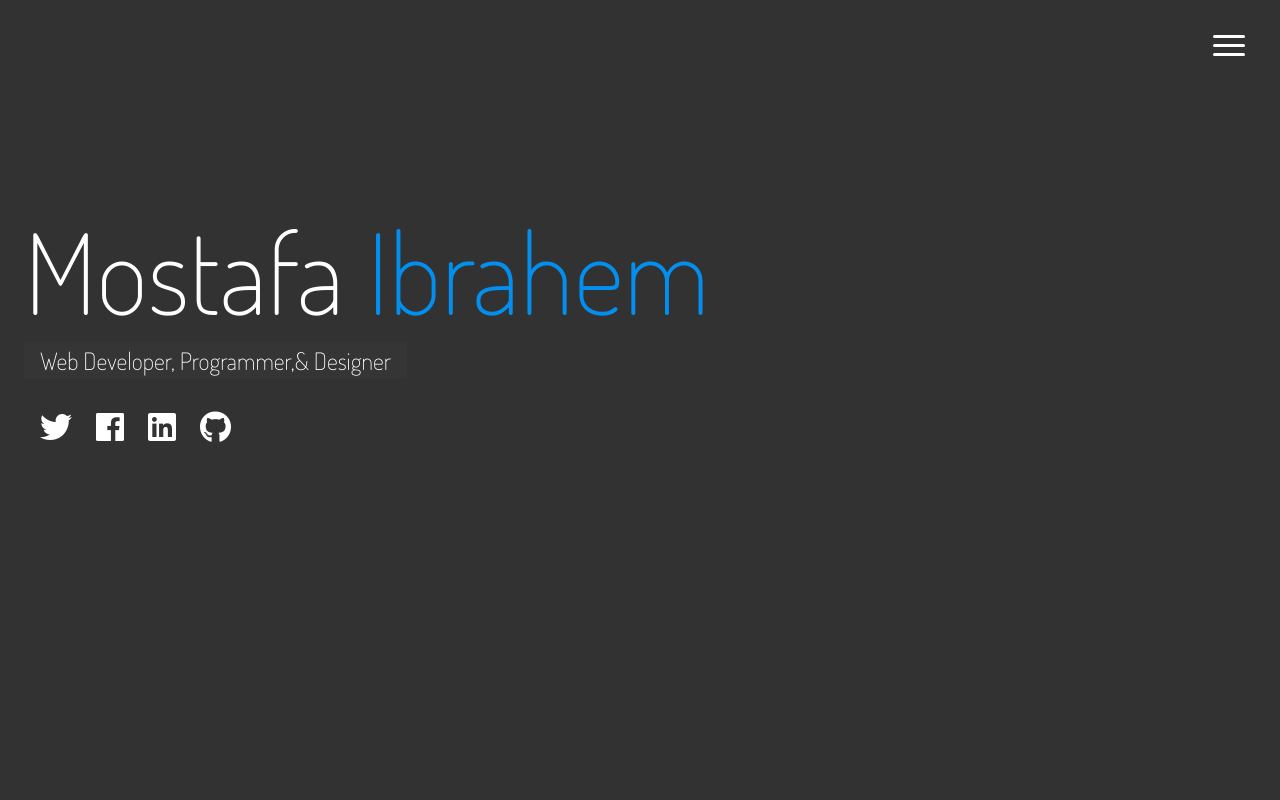
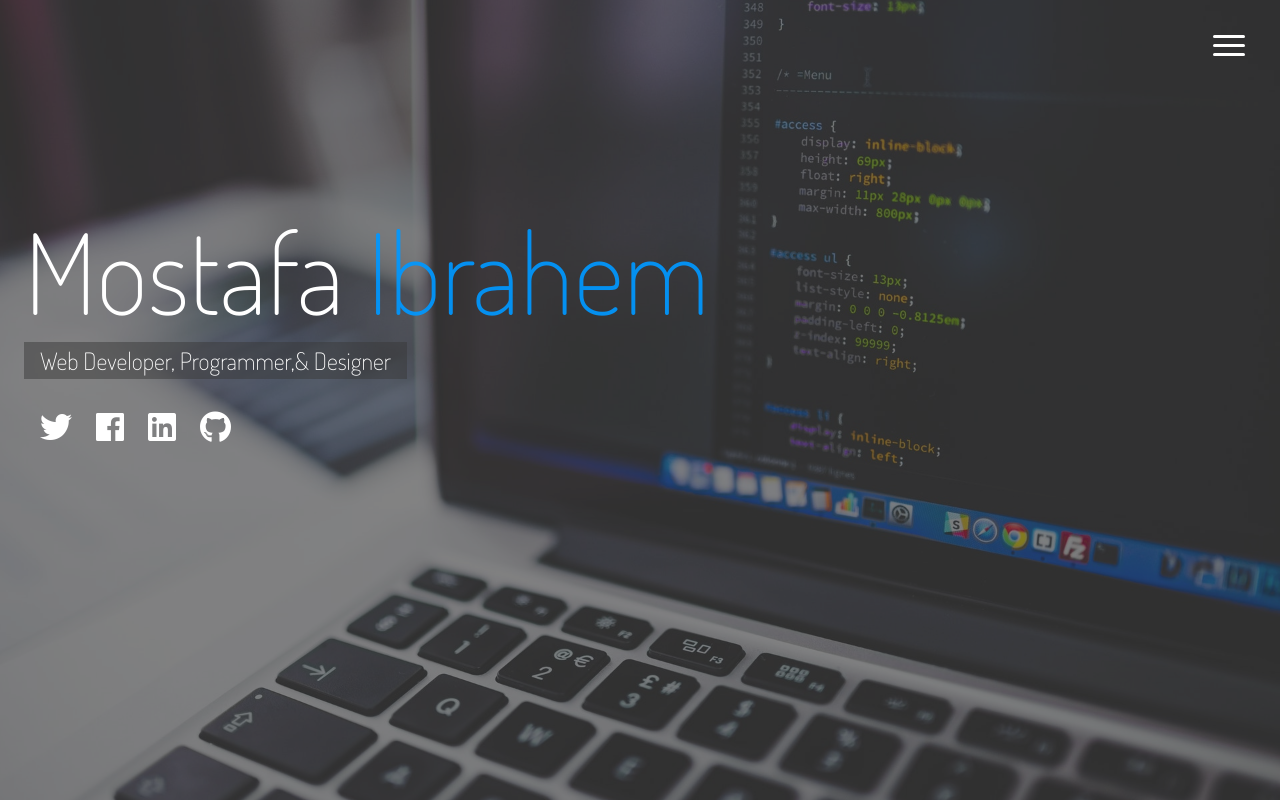
Before and after one commit to mfaibrahem/my_portfolio, a website: page dist/index.html in a window 1280 px wide. Drawn offline with Linux system fonts and the light colour scheme; the site is published under a folder, as on GitHub Pages, so addresses that start at the root find nothing; a web font is replaced by a local one.

Commit message:
fix body img

```diff
--- a/package.json
+++ b/package.json
@@ -3,13 +3,16 @@
   "version": "1.0.0",
   "description": "portfolio website",
   "main": "index.js",
+  "homepage": "http://mfaibrahem.github.io/my_portfolio",
   "scripts": {
     "sass": "node-sass -w scss/ -o dist/css/ --recursive",
+    "deploy": "gh-pages -d dist",
     "test": "echo \"Error: no test specified\" && exit 1"
   },
   "author": "Mostafa Ibrahem",
   "license": "ISC",
   "dependencies": {
+    "gh-pages": "^1.2.0",
     "node-sass": "^4.9.3"
   }
 }
--- a/scss/_config.scss
+++ b/scss/_config.scss
@@ -2,7 +2,7 @@ $primary-background-color: #333;
 $primary-color: #fff;
 $secondary-color: rgba(0, 151, 255, 0.925);
 $show-home-img: true;
-$home-img: url("/dist/assets/img/background.jpg");
+$home-img: url("../assets/img/background.jpg");
 $background-opacity: .6;
 
 
```
Also changed, not shown: dist/css/main.css, 1 other file.
